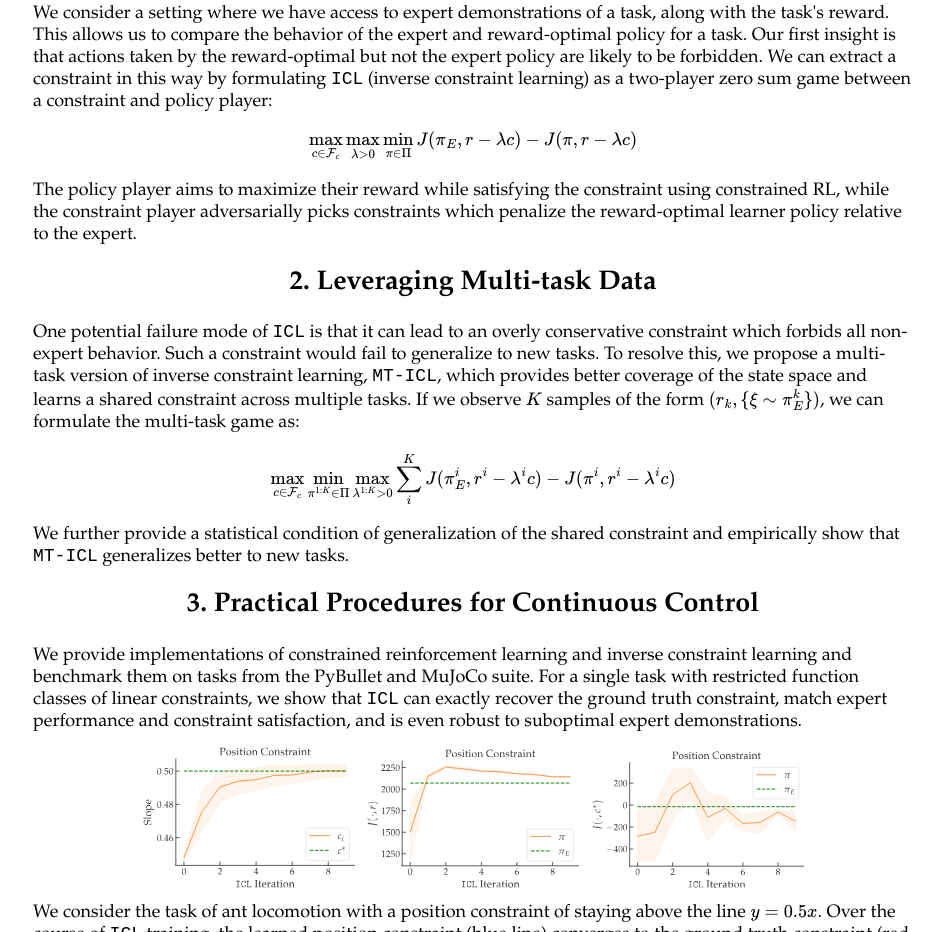
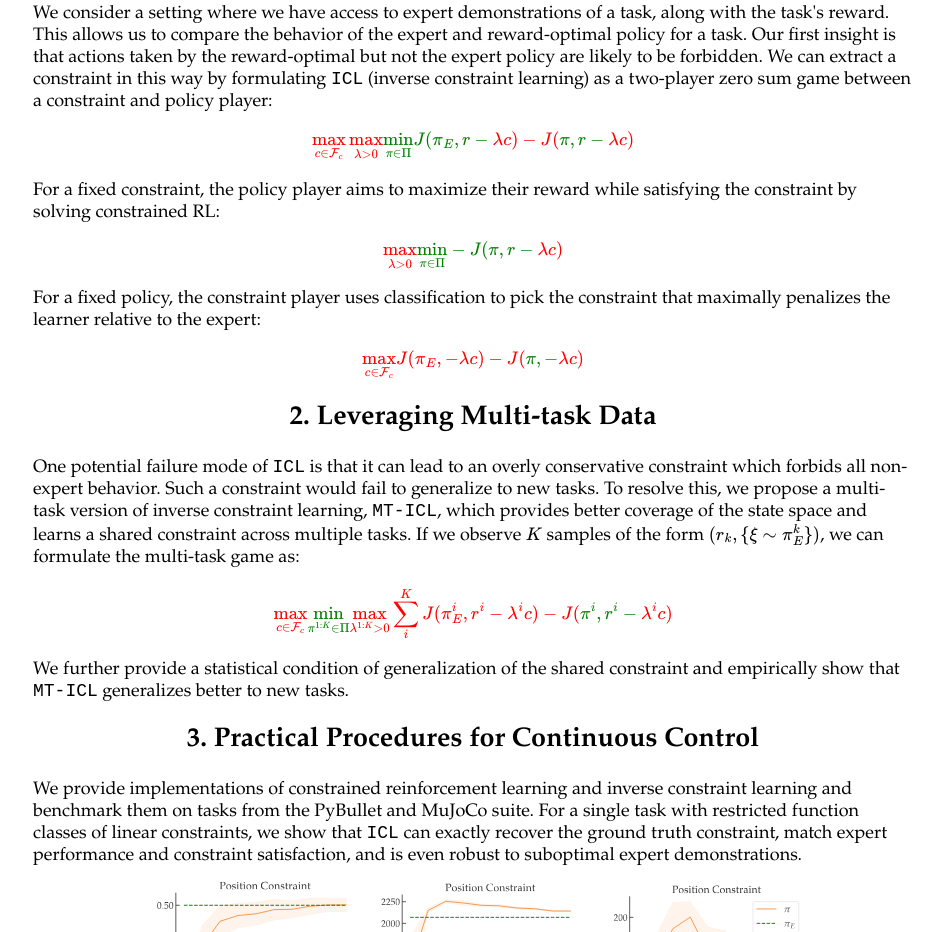
Before and after one commit to gkswamy98/icl, a plain HTML site: page index.html in a window 1280 px wide. Shown: the part 2038-2970 px from the top of the page, without its empty margins (167-1109 px from the left). Drawn offline with nearby package versions, Linux system fonts and the light colour scheme; some packages are replaced by stand-ins of ours; a script that the page names is missing.

Commit message:
Latex colors

```diff
--- a/index.html
+++ b/index.html
@@ -106,16 +106,22 @@
         We consider a setting where we have access to expert demonstrations of a task, along with the task's reward.
         This allows us to compare the behavior of the expert and reward-optimal policy for a task. Our first insight is that actions taken by the reward-optimal but not the expert policy are likely to be forbidden.
         We can extract a constraint in this way by formulating <code>ICL</code> (inverse constraint learning) as a two-player zero sum game between a constraint and policy player:
-        $$\max_{c \in \mathcal{F}_c} \max_{\lambda > 0} \min_{\pi \in \Pi} J(\pi_E, r - \lambda c) - J(\pi, r - \lambda c)$$
+        $$\color{red}{\max_{c \in \mathcal{F}_c} \max_{\lambda > 0}}\color{green}{\min_{\pi \in \Pi}} J(\pi_E, r - \color{red}{\lambda c}) - J(\color{green}{\pi}, r - \color{red}{\lambda c})$$
     </p>
 
     <p style="width: 80%;">
-        The policy player aims to maximize their reward while satisfying the constraint using constrained RL, while the constraint player adversarially picks constraints which penalize the reward-optimal learner policy relative to the expert. </p>
+        For a fixed constraint, the policy player aims to maximize their reward while satisfying the constraint by solving constrained RL:
+        $$ \color{red}{\max_{\lambda > 0}}\color{green}{\min_{\pi \in \Pi}} -J(\color{green}{\pi}, r - \color{red}{\lambda c})$$
+    </p>
+    <p style="width: 80%;">
+        For a fixed policy, the constraint player uses classification to pick the constraint that maximally penalizes the learner relative to the expert:
+        $$\color{red}{\max_{c \in \mathcal{F}_c}} J(\pi_E, -\color{red}{\lambda c}) - J(\color{green}{\pi}, -\color{red}{\lambda c})$$
+    </p>
 
     <h2>2. Leveraging Multi-task Data </h2>
     <p style="width: 80%;"> One potential failure mode of <code>ICL</code> is that it can lead to an overly conservative constraint which forbids all non-expert behavior. Such a constraint would fail to generalize to new tasks. To resolve this, we propose a multi-task version of inverse constraint learning, <code>MT-ICL</code>, which provides better coverage of the state space and learns a shared constraint across multiple tasks.
     If we observe $K$ samples of the form $(r_k, \{\xi \sim \pi_E^k \})$, we can formulate the multi-task game as:  </p>
-    $$\max_{c \in \mathcal{F}_c} \min_{\pi^{1:K} \in \Pi} \max_{\lambda^{1:K} > 0}  \sum_i^K J(\pi_E^i, r^i - \lambda^i c) - J(\pi^i, r^i - \lambda^i c)$$
+    $$\color{red}{\max_{c \in \mathcal{F}_c}}\color{green}{\min_{\pi^{1:K} \in \Pi}}\color{red}{\max_{\lambda^{1:K} > 0}}  \sum_i^K J(\pi_E^i, r^i - \color{red}{\lambda^i c}) - J(\color{green}{\pi^i}, r^i - \color{red}{\lambda^i c})$$
     <p style="width: 80%;"> We further provide a statistical condition of generalization of the shared constraint and empirically show that <code>MT-ICL</code> generalizes better to new tasks.</p>
 
 
```
